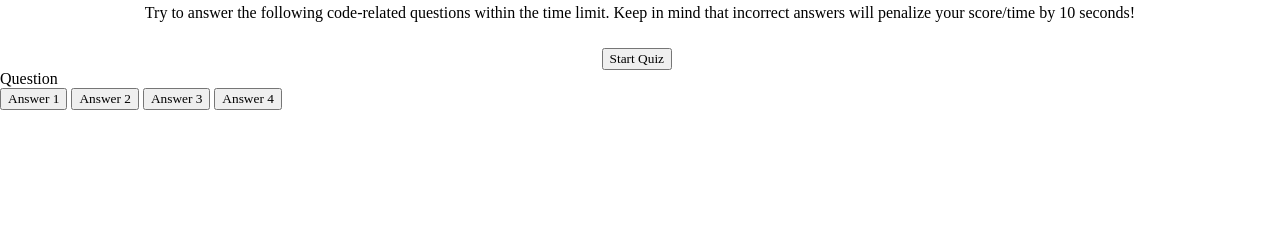
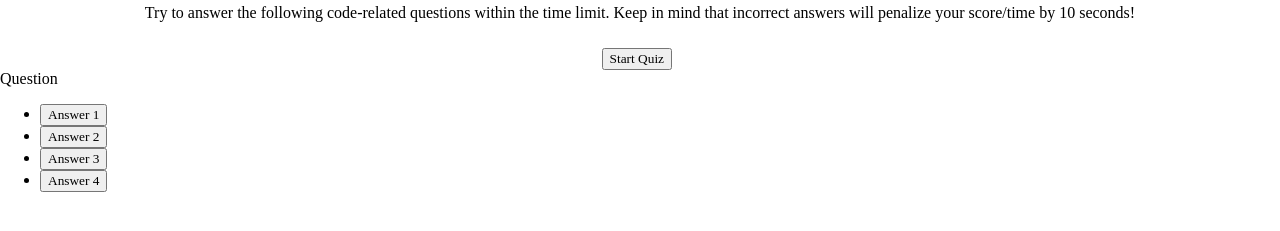
Before and after one commit to lyubomirg1995/coding-quiz, a plain HTML site: page index.html in a window 1280 px wide. Both pictures are taken after a click on the button "Start Quiz". Shown: the part 133-364 px from the top of the page. Drawn offline with nearby package versions, Linux system fonts and the light colour scheme.

Commit message:
added list structure to button answers

```diff
--- a/index.html
+++ b/index.html
@@ -38,10 +38,13 @@
         <div id="question-container" class="hide">
           <div id="question">Question</div>
           <div id="answers-buttons" class="btn-grid">
-            <button class="btn">Answer 1</button>
-            <button class="btn">Answer 2</button>
-            <button class="btn">Answer 3</button>
-            <button class="btn">Answer 4</button>
+            <ul>
+              <li><button class="btn">Answer 1</button></li>
+              <li><button class="btn">Answer 2</button></li>
+              <li><button class="btn">Answer 3</button></li>
+              <li><button class="btn">Answer 4</button></li>
+            </ul>
+
           </div>
         </div>
 
```
